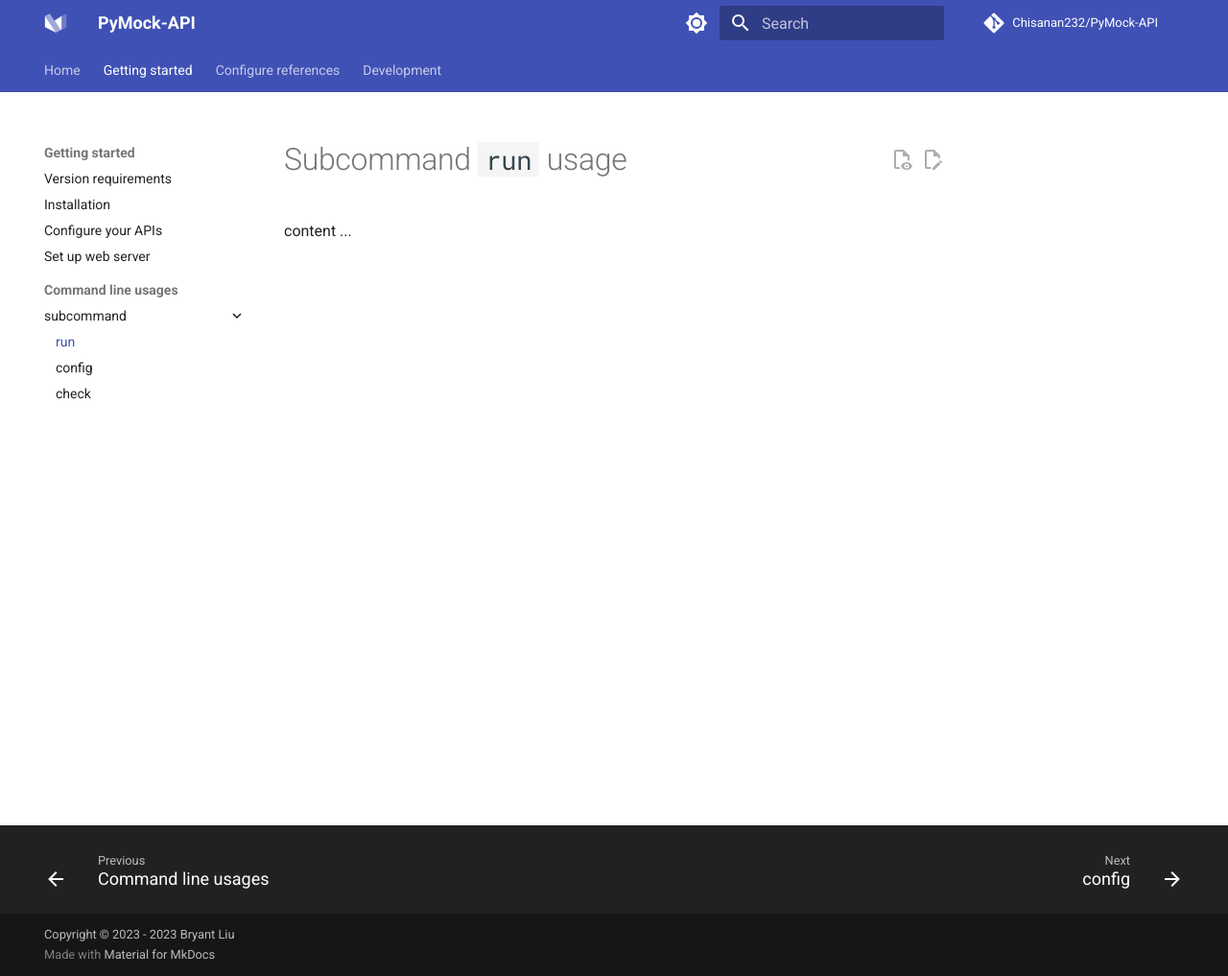
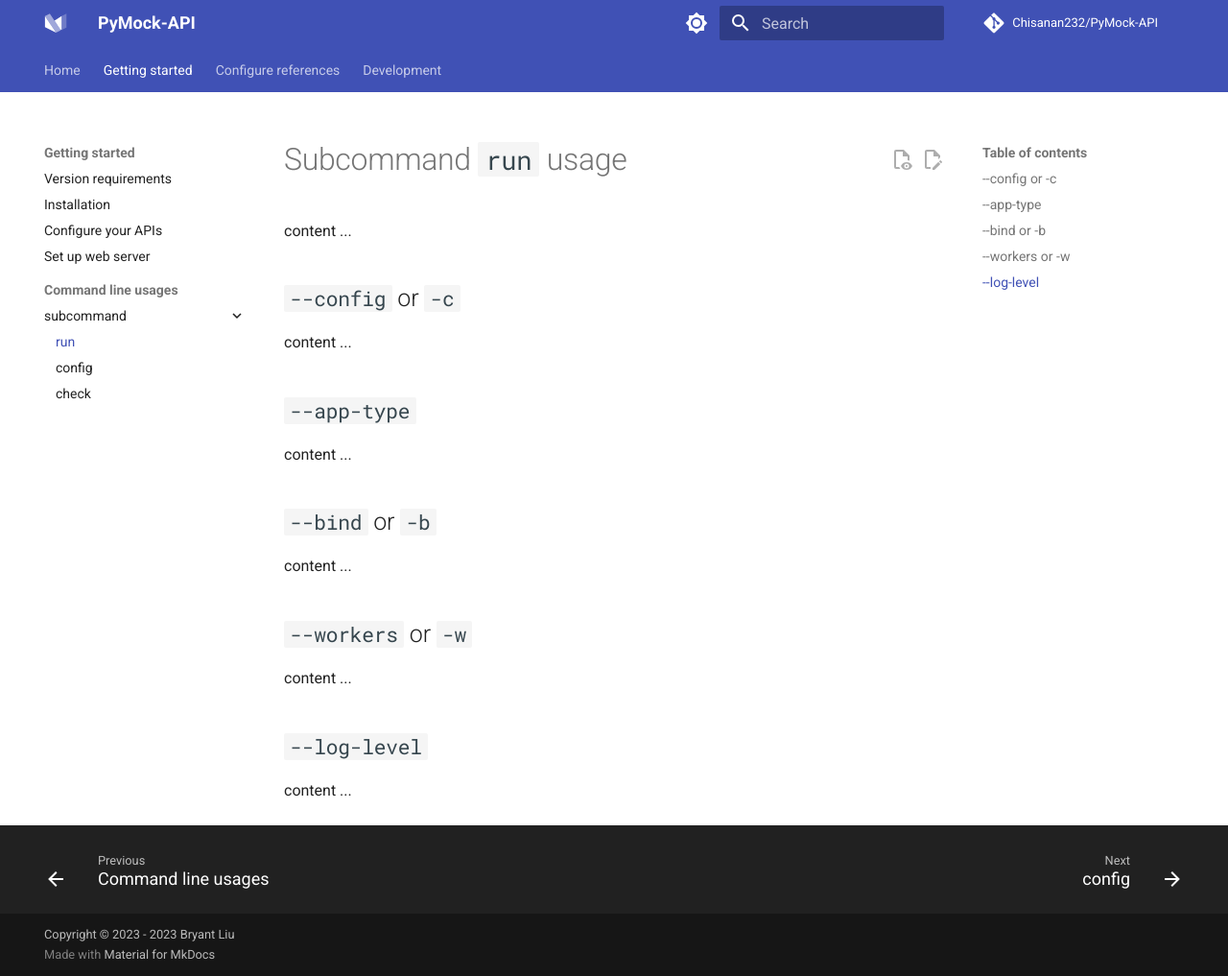
Before and after one commit to Chisanan232/PyMock-Server, an MkDocs documentation site: the page built from docs/command-line-usage/subcmd-run.md, in a window 1280 px wide and 1017 px high. Shown: the whole window at 96% size. Built offline with MkDocs 1.6.1 and Material for MkDocs 9.7.7, drawn with Linux system fonts in a browser that asks for light colours; comment, search, counter and statistics services are not loaded.

Commit message:
Add the headers without content in page *Command line usages/Subcommand run usage*.

```diff
--- a/docs/command-line-usage/subcmd-run.md
+++ b/docs/command-line-usage/subcmd-run.md
@@ -1,3 +1,28 @@
 # Subcommand ``run`` usage
 
 content ...
+
+
+## ``--config`` or ``-c``
+
+content ...
+
+
+## ``--app-type``
+
+content ...
+
+
+## ``--bind`` or ``-b``
+
+content ...
+
+
+## ``--workers`` or ``-w``
+
+content ...
+
+
+## ``--log-level``
+
+content ...
```
